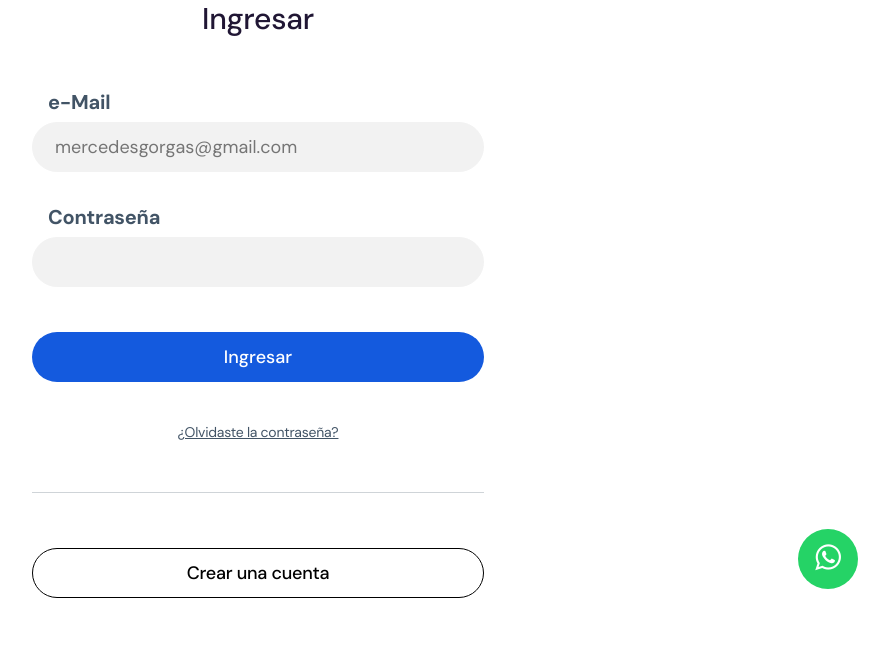
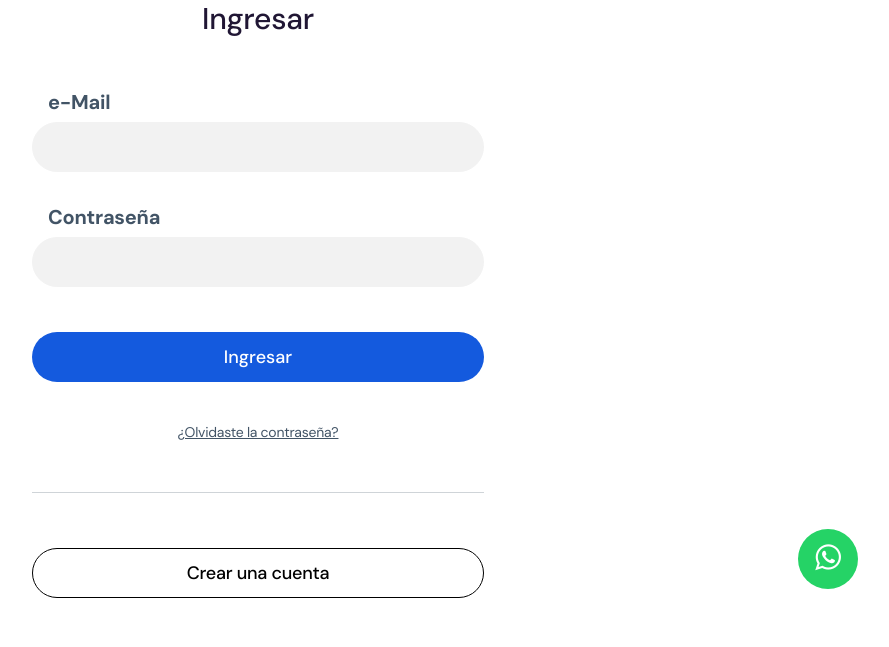
Before and after one commit to pbesteiro/DevPlaceWeb, a PHP site: page /platform.php in a window 1280 px wide. Shown: the part 171-818 px from the top of the page, without its empty margins (382-1271 px from the left). Run offline with PHP 8.4, Linux system fonts and the light colour scheme; data that the repository does not hold is empty; some libraries are stand-ins or nearby versions.

Commit message:
remove placeholder from singn

```diff
--- a/src/components/SignInForm/index.php
+++ b/src/components/SignInForm/index.php
@@ -8,7 +8,7 @@
         <div class="fields">
           <div class="field">
             <label class="label" for="email">e-Mail</label>
-            <input type="text" name="email" id="email" placeholder="mercedesgorgas@gmail.com">
+            <input type="text" name="email" id="email" >
           </div>
 
           <div class="field">
```
